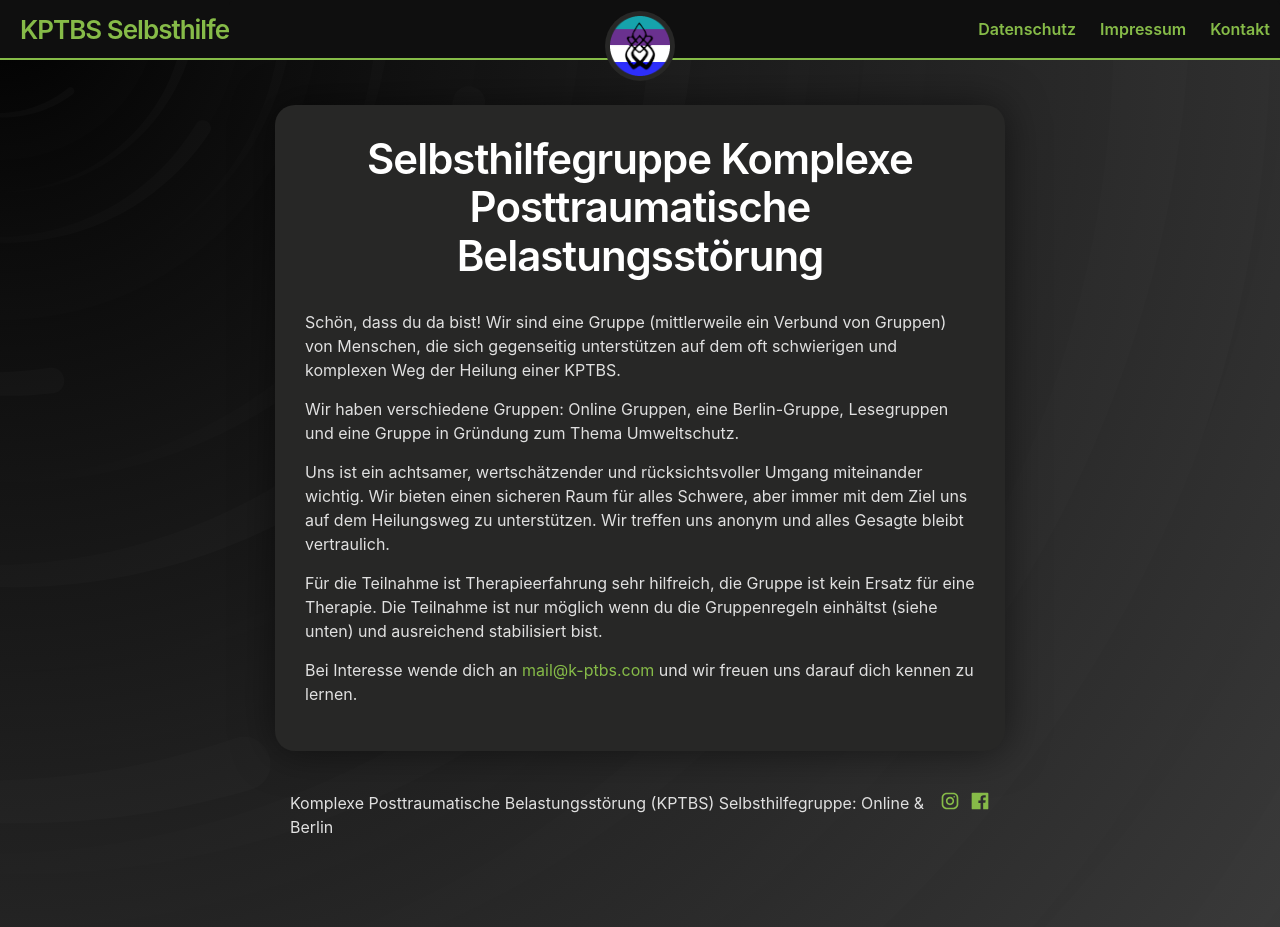
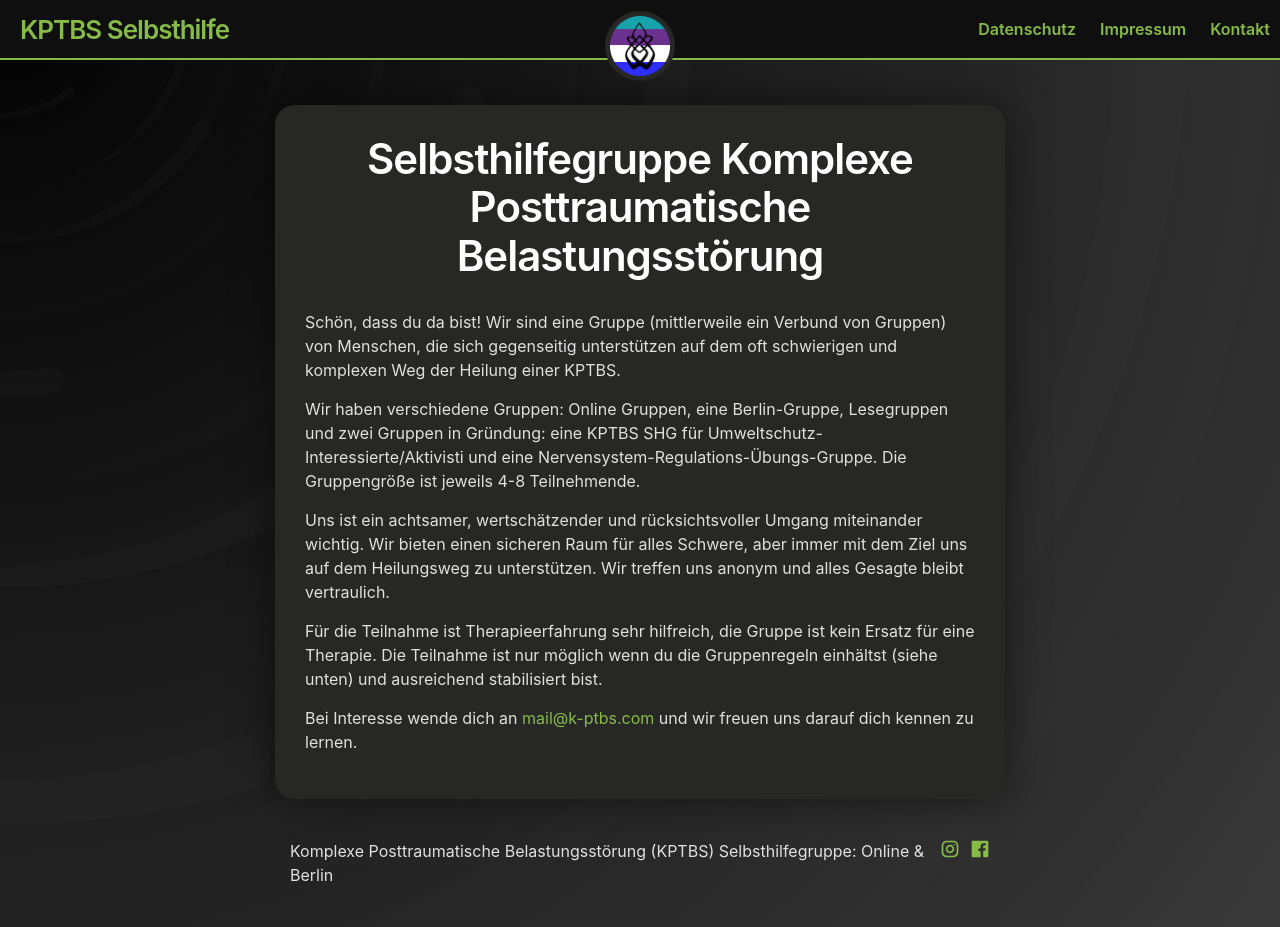
Before and after one commit to 3xz/k-ptbs, a Jekyll site: the page built from _posts/2023-07-18-willkommen.md, in a window 1280 px wide and 927 px high. Built offline with Jekyll 4.4.1, drawn with Linux system fonts in a browser that asks for light colours.

Commit message:
Update 2023-07-18-willkommen.md

```diff
--- a/_posts/2023-07-18-willkommen.md
+++ b/_posts/2023-07-18-willkommen.md
@@ -5,7 +5,7 @@ title: Selbsthilfegruppe Komplexe Posttraumatische Belastungsstörung
 
 Schön, dass du da bist! Wir sind eine Gruppe (mittlerweile ein Verbund von Gruppen) von Menschen, die sich gegenseitig unterstützen auf dem oft schwierigen und komplexen Weg der Heilung einer KPTBS.
 
-Wir haben verschiedene Gruppen: Online Gruppen, eine Berlin-Gruppe, Lesegruppen und eine Gruppe in Gründung zum Thema Umweltschutz.
+Wir haben verschiedene Gruppen: Online Gruppen, eine Berlin-Gruppe, Lesegruppen und zwei Gruppen in Gründung: eine KPTBS SHG für Umweltschutz-Interessierte/Aktivisti und eine Nervensystem-Regulations-Übungs-Gruppe. Die Gruppengröße ist jeweils 4-8 Teilnehmende.
 
 Uns ist ein achtsamer, wertschätzender und rücksichtsvoller Umgang miteinander wichtig. Wir bieten einen sicheren Raum für alles Schwere, aber immer mit dem Ziel uns auf dem Heilungsweg zu unterstützen. Wir treffen uns anonym und alles Gesagte bleibt vertraulich.
 
```
